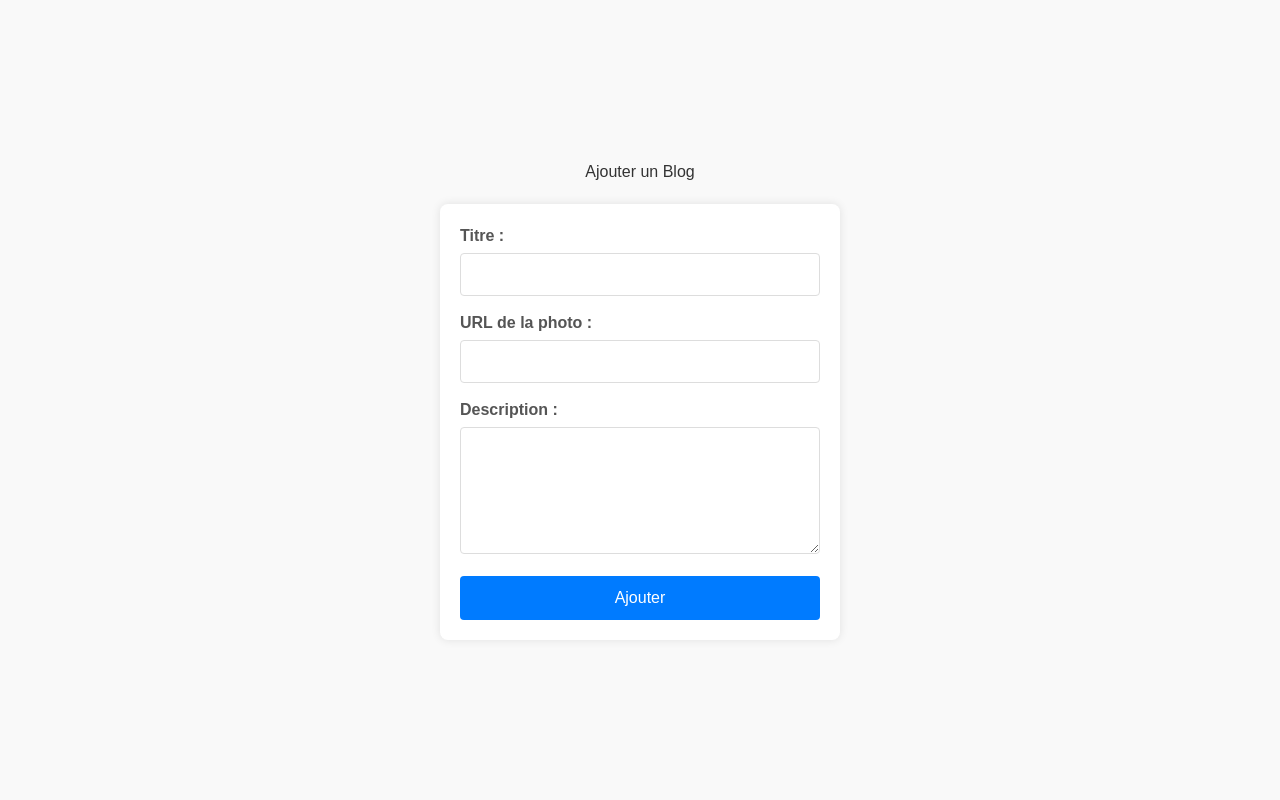
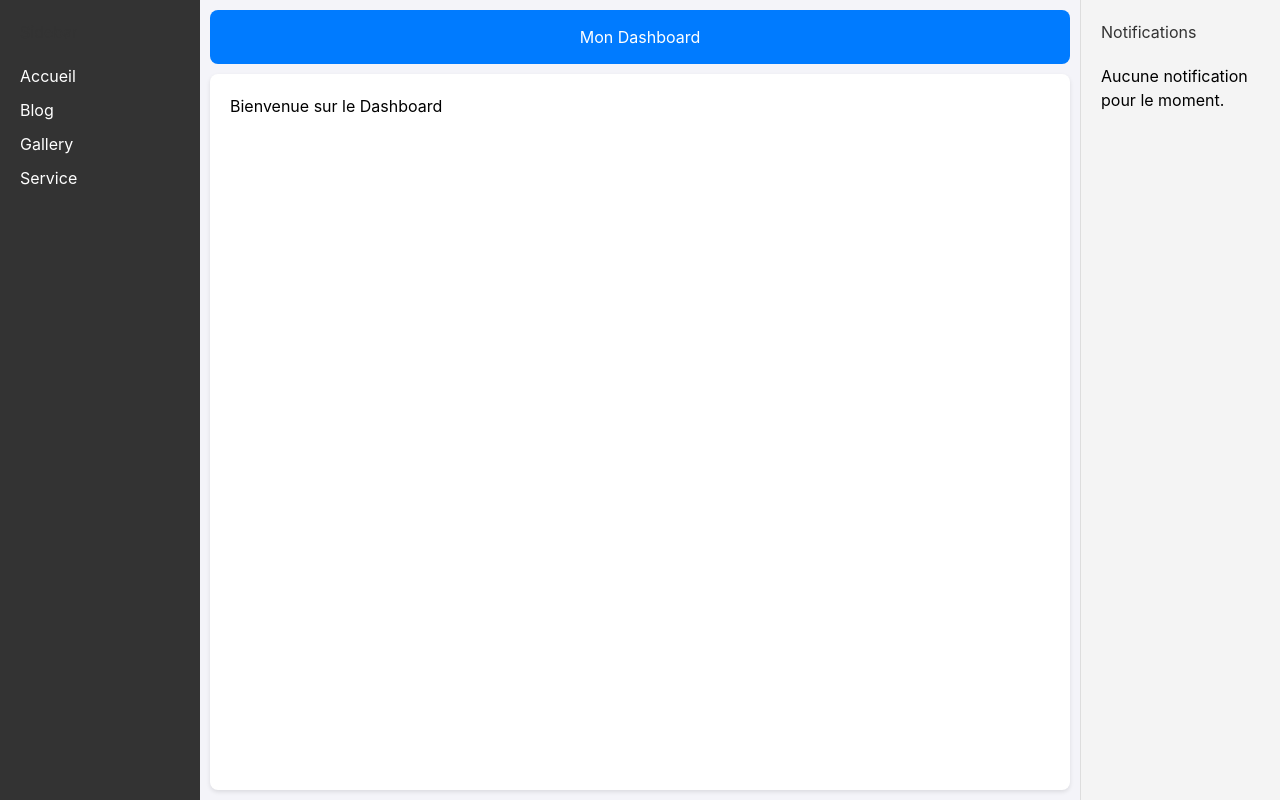
Before and after one commit to Wommate/Btp_web_site, a React (Create React App) app in the folder frontend/: page / in a window 1280 px wide. Built offline with nearby package versions, Linux system fonts and the light colour scheme.

Commit message:
tableau de bord gestion blog et gallery ok

```diff
--- a/frontend/package.json
+++ b/frontend/package.json
@@ -9,6 +9,7 @@
     "react-circular-progressbar": "^2.1.0",
     "react-dom": "^19.0.0",
     "react-icons": "^5.4.0",
+    "react-router-dom": "^7.0.2",
     "react-scripts": "5.0.1",
     "web-vitals": "^4.2.4"
   },
--- a/frontend/src/App.js
+++ b/frontend/src/App.js
@@ -1,16 +1,19 @@
+import './App.css';
 import React from 'react';
-
-// import Dashboard from './pages/dashboard/dashboard/dashboard';
+import { BrowserRouter as Router, Route, Routes } from 'react-router-dom';
+import Dashboard from './pages/dashboard/dashboard/dashboard';
 import BlogForm from './pages/dashboard/blog/blog';
-// import GalleryForm from './pages/dashboard/gallery/gallery';
+import GalleryForm from './pages/dashboard/gallery/gallery';
 
 function App() {
   return (
-    // <GalleryForm />
-    <BlogForm />
-
-    // <Dashboard />
-
+    <Router>
+      <Routes>
+        <Route path="/" element={<Dashboard />} />
+        <Route path="/blog" element={<BlogForm />} />
+        <Route path="/gallery" element={<GalleryForm />} />
+      </Routes>
+    </Router>
   );
 }
 
@@ -20,47 +23,6 @@ export default App;
 
 
 
-
-// import './App.css'
-// import Inscription from './pages/Inscription'
-// import Admin from './pages/Admin'
-// import Archive from './pages/Archive'
-// import Modifmdp from './pages/Modifmdp'
-// import Sante from './pages/Sante'
-// import Deplacement from './pages/Deplacement'
-// import Donneconcerne from './pages/Donneconcerne'
-// import Dashbord from './pages/Dashbord'
-// import { Route, Routes } from 'react-router-dom'
-// import Connexion from './pages/Connexion'
-//  import TB from './pages/TB'
-//  import Auth from './pages/Auth'
-//  import ProtectionRoutes from './pages/ProtectionRoutes'
-
-
-// function App() {
-
-
-//   return (
-//     <div className='pages'>
-//     <>
-//     <Routes>
-//             <Route index path="/" element={<Connexion/>} />
-//             <Route path='/Dashbord' element={<Auth><Dashbord/></Auth>}>
-//               <Route path='Archive' element={<Auth><Archive/></Auth>}/>
-//               <Route path='Admin' element={<Auth><Admin/></Auth>}/>
-//               <Route path='Deplacement' element={<Auth><Deplacement/></Auth>}/>
-//               <Route path='Inscription' element={<Auth><Inscription/></Auth>}/>
-//               <Route path='Modifmdp' element={<Auth><Modifmdp/></Auth>}/>
-//               <Route path='Donneconcerne' element={<Auth><Donneconcerne/></Auth>}/>
-//               <Route path='TB' element={<Auth>TB</Auth>}/>
-
-//            </Route>
-//            <Route path="*" element={<ProtectionRoutes />} />
-
-//     </Routes>
-//     </>
-//   </div>
-//   )
-// }
-
-// export default App
+    // <GalleryForm />
+    // <BlogForm />
+    // <Dashboard />
```
Also changed, not shown: 1 other file (tests, documents, lock files or other folders).
